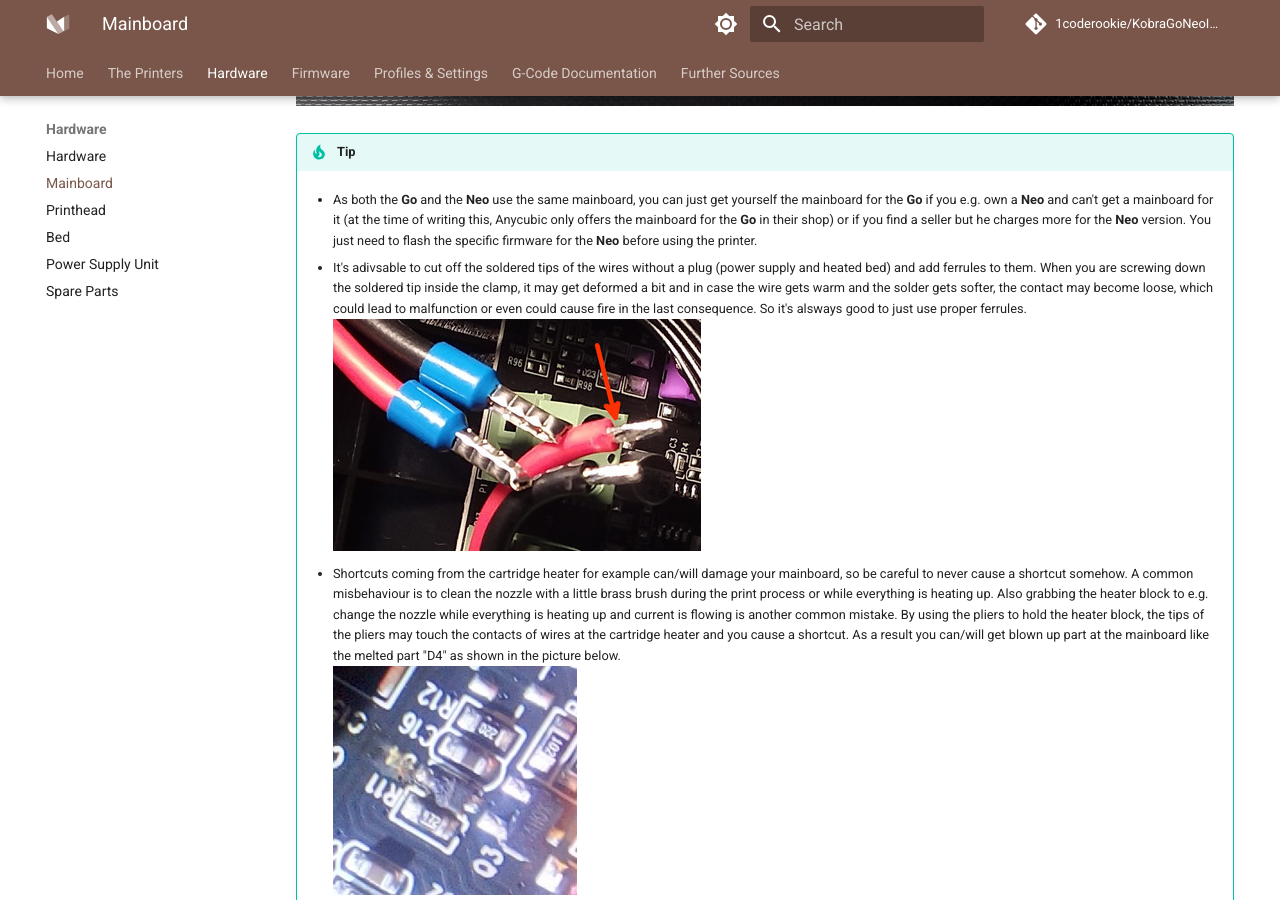
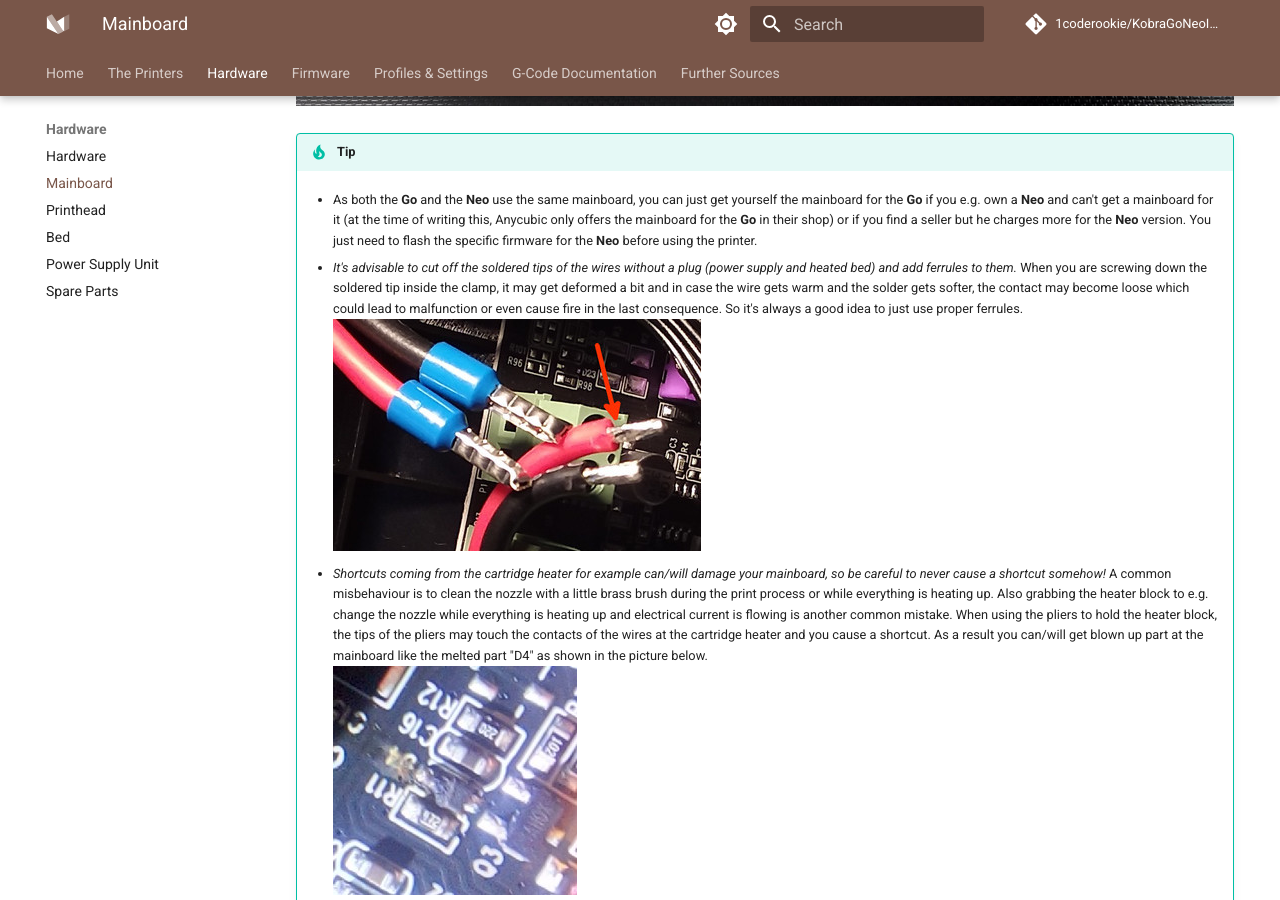
Before and after one commit to 1coderookie/KobraGoNeoInsights, an MkDocs documentation site: the page built from docs/hardware/mainboard.md, in a window 1280 px wide and 900 px high, scrolled down 1185 px. Built offline with MkDocs 1.6.1 and Material for MkDocs 9.7.7, drawn with Linux system fonts in a browser that asks for light colours; comment, search, counter and statistics services are not loaded.

Commit message:
Update mainboard.md

```diff
--- a/docs/hardware/mainboard.md
+++ b/docs/hardware/mainboard.md
@@ -15,9 +15,9 @@
 
     - As both the **Go** and the **Neo** use the same mainboard, you can just get yourself the mainboard for the **Go** if you e.g. own a **Neo** and can't get a mainboard for it (at the time of writing this, Anycubic only offers the mainboard for the **Go** in their shop) or if you find a seller but he charges more for the **Neo** version. You just need to flash the specific firmware for the **Neo** before using the printer.
 
-    - It's adivsable to cut off the soldered tips of the wires without a plug (power supply and heated bed) and add ferrules to them. When you are screwing down the soldered tip inside the clamp, it may get deformed a bit and in case the wire gets warm and the solder gets softer, the contact may become loose, which could lead to malfunction or even could cause fire in the last consequence. So it's alsways good to just use proper ferrules. <br> ![Ferrules instead of soldered tips](../assets/images/mainboard_ferrules_web.jpg)
+    - *It's advisable to cut off the soldered tips of the wires without a plug (power supply and heated bed) and add ferrules to them.* When you are screwing down the soldered tip inside the clamp, it may get deformed a bit and in case the wire gets warm and the solder gets softer, the contact may become loose which could lead to malfunction or even cause fire in the last consequence. So it's always a good idea to just use proper ferrules. <br> ![Ferrules instead of soldered tips](../assets/images/mainboard_ferrules_web.jpg)
 
-    - Shortcuts coming from the cartridge heater for example can/will damage your mainboard, so be careful to never cause a shortcut somehow. A common misbehaviour is to clean the nozzle with a little brass brush during the print process or while everything is heating up. Also grabbing the heater block to e.g. change the nozzle while everything is heating up and current is flowing is another common mistake. By using the pliers to hold the heater block, the tips of the pliers may touch the contacts of wires at the cartridge heater and you cause a shortcut. As a result you can/will get blown up part at the mainboard like the melted part "D4" as shown in the picture below. <br> ![Melted D4 caused by a shortcut](../assets/images/mainboard_melted-D4_web.jpg)
+    - *Shortcuts coming from the cartridge heater for example can/will damage your mainboard, so be careful to never cause a shortcut somehow!* A common misbehaviour is to clean the nozzle with a little brass brush during the print process or while everything is heating up. Also grabbing the heater block to e.g. change the nozzle while everything is heating up and electrical current is flowing is another common mistake. When using the pliers to hold the heater block, the tips of the pliers may touch the contacts of the wires at the cartridge heater and you cause a shortcut. As a result you can/will get blown up part at the mainboard like the melted part "D4" as shown in the picture below. <br> ![Melted D4 caused by a shortcut](../assets/images/mainboard_melted-D4_web.jpg)
 
 ---
 
```
